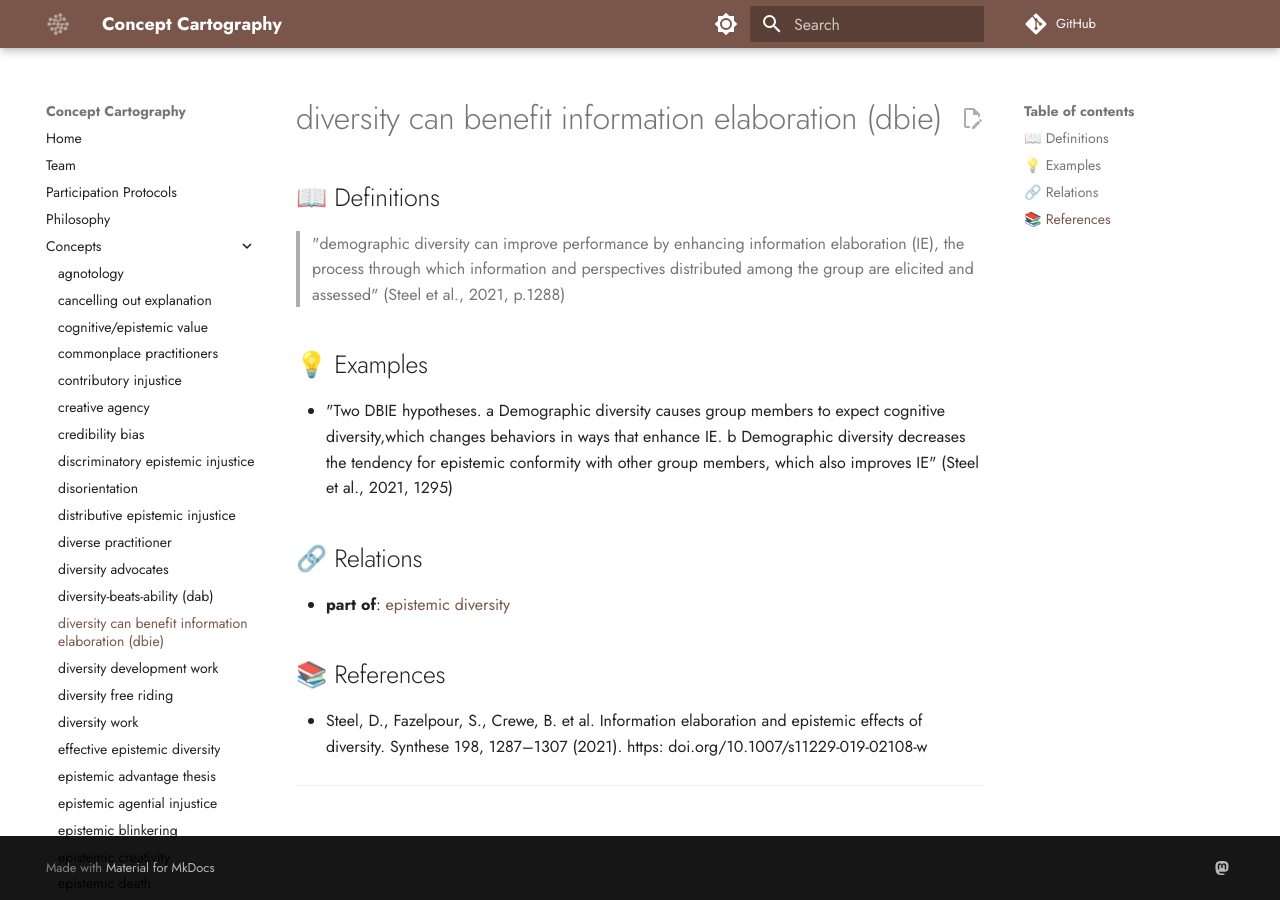
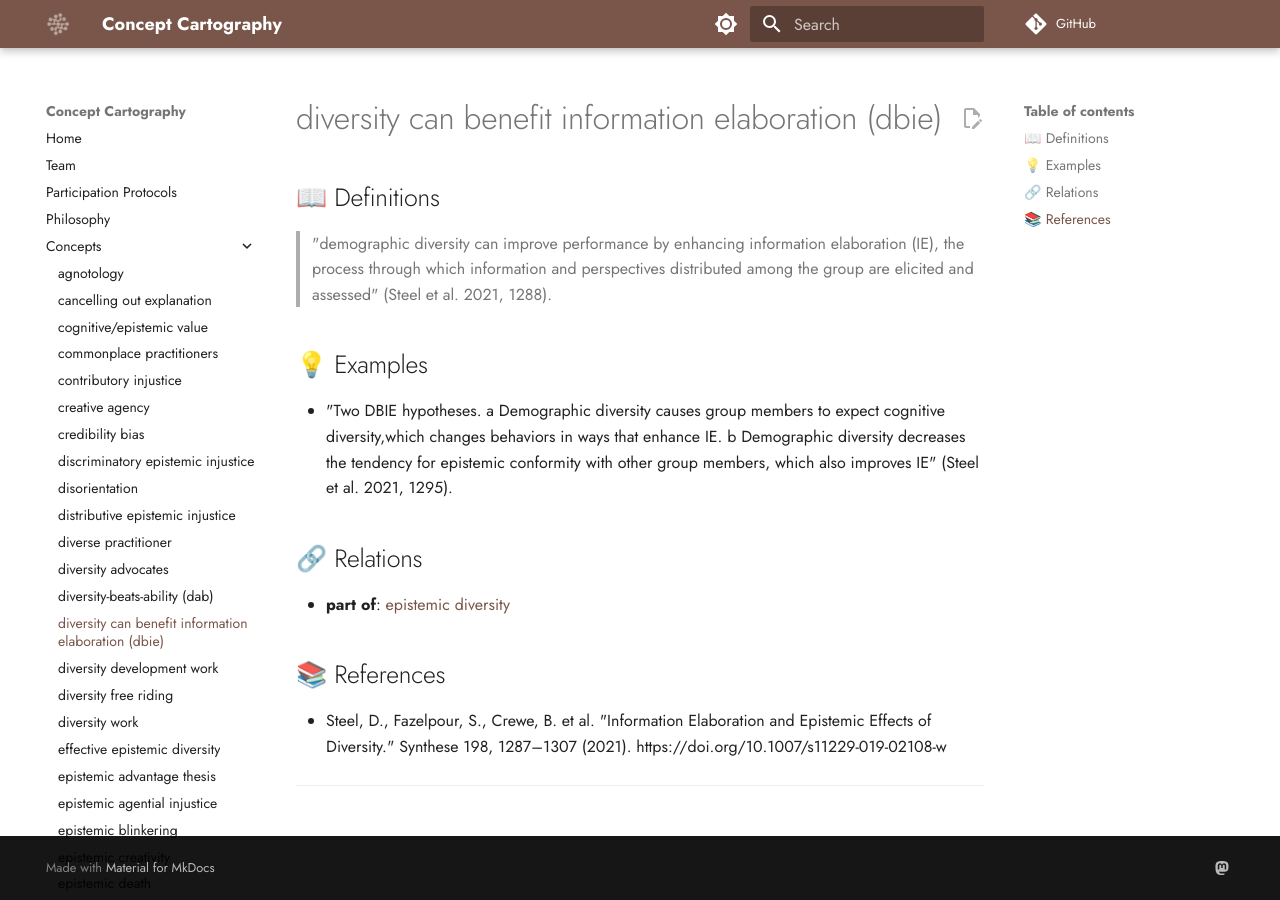
Before and after one commit to conceptcartography/conceptcartography, an MkDocs documentation site: the page built from docs/concepts/diversity-can-benefit-information-elaboration-dbie.md, in a window 1280 px wide. Built offline with MkDocs 1.6.1 and Material for MkDocs 9.7.7, drawn with Linux system fonts in a browser that asks for light colours; comment, search, counter and statistics services are not loaded; the version menu is left out; part of the change alters nothing that is shown.

```diff
--- a/docs/concepts/diversity-can-benefit-information-elaboration-dbie.md
+++ b/docs/concepts/diversity-can-benefit-information-elaboration-dbie.md
@@ -1,17 +1,16 @@
 ---
 concept: diversity can benefit information elaboration (dbie)
 references:
-- 'Steel, D., Fazelpour, S., Crewe, B. et al. Information elaboration and epistemic
-  effects of diversity. Synthese 198, 1287–1307 (2021). https: doi.org/10.1007/s11229-019-02108-w'
+- 'Steel, D., Fazelpour, S., Crewe, B. et al. "Information Elaboration and Epistemic Effects of Diversity." Synthese 198, 1287–1307 (2021). https://doi.org/10.1007/s11229-019-02108-w.'
 definitions:
 - '"demographic diversity can improve performance by enhancing information elaboration
   (IE), the process through which information and perspectives distributed among the
-  group are elicited and assessed" (Steel et al., 2021, p.1288)'
+  group are elicited and assessed" (Steel et al. 2021, 1288).'
 examples:
 - description: '"Two DBIE hypotheses. a Demographic diversity causes group members
     to expect cognitive diversity,which changes behaviors in ways that enhance IE.
     b Demographic diversity decreases the tendency for epistemic conformity with other
-    group members, which also improves IE" (Steel et al., 2021, 1295)'
+    group members, which also improves IE" (Steel et al. 2021, 1295).'
 relations:
 - type: part of
   target: epistemic diversity
@@ -21,11 +20,11 @@ relations:
 
 ## 📖 Definitions
 
-> "demographic diversity can improve performance by enhancing information elaboration (IE), the process through which information and perspectives distributed among the group are elicited and assessed" (Steel et al., 2021, p.1288)
+> "demographic diversity can improve performance by enhancing information elaboration (IE), the process through which information and perspectives distributed among the group are elicited and assessed" (Steel et al. 2021, 1288).
 
 ## 💡 Examples
 
-- "Two DBIE hypotheses. a Demographic diversity causes group members to expect cognitive diversity,which changes behaviors in ways that enhance IE. b Demographic diversity decreases the tendency for epistemic conformity with other group members, which also improves IE" (Steel et al., 2021, 1295)
+- "Two DBIE hypotheses. a Demographic diversity causes group members to expect cognitive diversity,which changes behaviors in ways that enhance IE. b Demographic diversity decreases the tendency for epistemic conformity with other group members, which also improves IE" (Steel et al. 2021, 1295).
 
 ## 🔗 Relations
 
@@ -33,7 +32,7 @@ relations:
 
 ## 📚 References
 
-- Steel, D., Fazelpour, S., Crewe, B. et al. Information elaboration and epistemic effects of diversity. Synthese 198, 1287–1307 (2021). https: doi.org/10.1007/s11229-019-02108-w
+- Steel, D., Fazelpour, S., Crewe, B. et al. "Information Elaboration and Epistemic Effects of Diversity." Synthese 198, 1287–1307 (2021). https://doi.org/10.1007/s11229-019-02108-w
 
 ---
 
```
